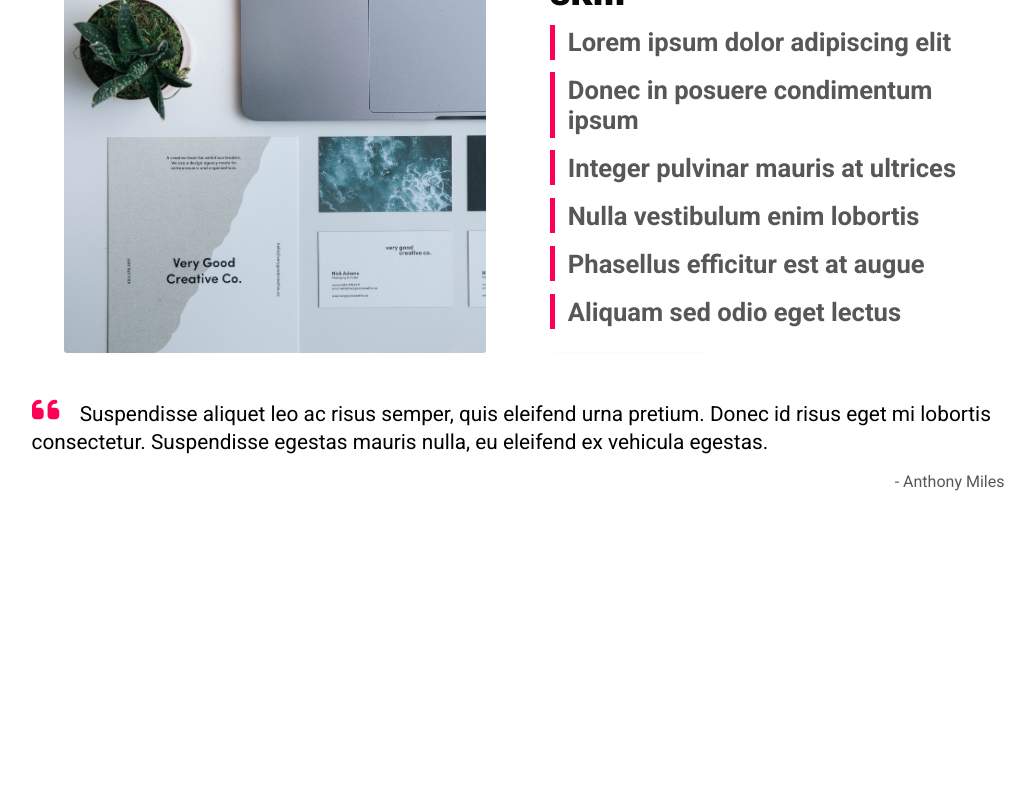
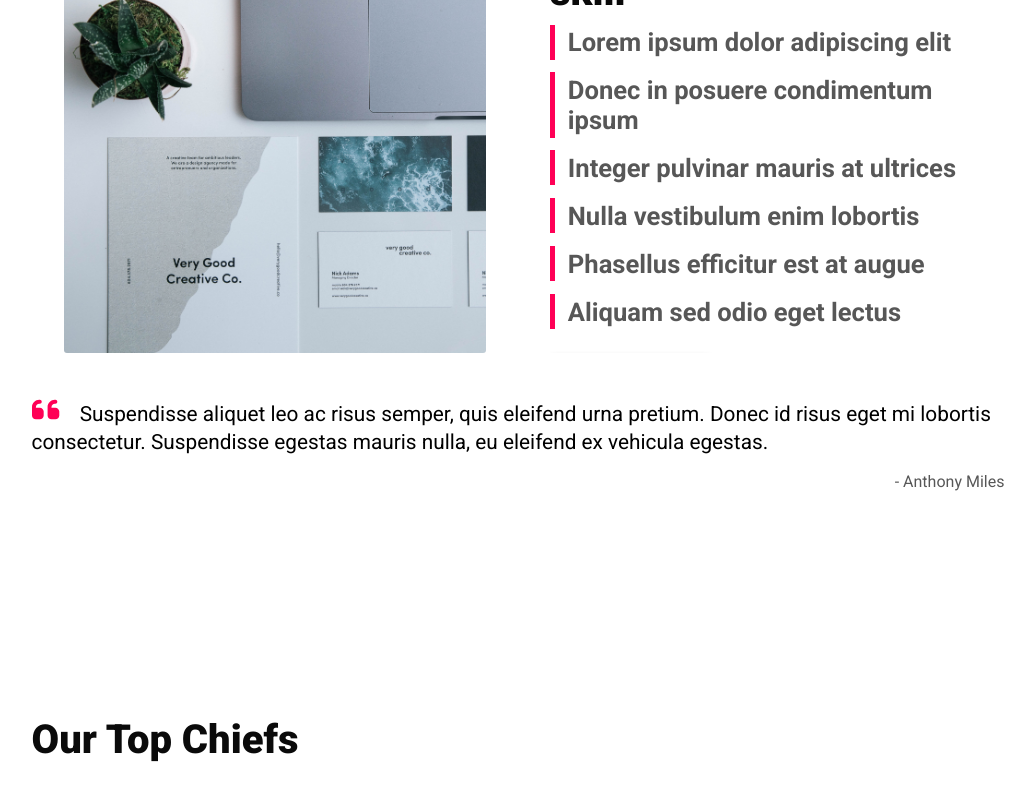
Before and after one commit to NataEn/home_appliances_app, a React (Create React App) app: page / in a window 1280 px wide. Shown: the part 640-1440 px from the top of the page, without its empty margins (122-1157 px from the left). Before the commit the page ends 1207 px from the top, so only its background shows below. Built offline with nearby package versions, Linux system fonts and the light colour scheme.

Commit message:
top schiefs

```diff
--- a/package.json
+++ b/package.json
@@ -18,6 +18,7 @@
     "@types/react-dom": "^18.2.18",
     "i18next": "^23.7.11",
     "i18next-browser-languagedetector": "^7.2.0",
+    "i18next-http-backend": "^2.4.2",
     "react": "^18.2.0",
     "react-dom": "^18.2.0",
     "react-i18next": "^14.0.0",
--- a/src/i18n.tsx
+++ b/src/i18n.tsx
@@ -3,6 +3,8 @@ import { initReactI18next } from "react-i18next";
 import LanguageDetector  from "i18next-browser-languagedetector";
 import {resources} from "./internalization/index"
 import {detectionOptions as options} from "./internalization/langDetectionOptions"
+
+// TODO: load lang translations from json file from each component
 
   i18n
   .use(initReactI18next)
--- a/src/index.scss
+++ b/src/index.scss
@@ -11,3 +11,4 @@
 @import "./pages/homePage/components/Hero/Hero.scss";
 @import "./pages/homePage/components/ImproveSkills/ImproveSkills.scss";
 @import "./pages/homePage/components/Quote/Quote.scss";
+@import "./pages/homePage/components/Chiefs/Chiefs.scss";
--- a/src/pages/homePage/Home/Home.tsx
+++ b/src/pages/homePage/Home/Home.tsx
@@ -2,12 +2,14 @@ import React, { FC } from 'react'
 import Hero from '../components/Hero/Hero'
 import ImproveSkills from '../components/ImproveSkills/ImproveSkills'
 import Quote from '../components/Quote/Quote'
+import Chiefs from '../components/Chiefs/Chiefs'
 
 const Home :FC=()=>{
     return <div>
         <Hero/>
         <ImproveSkills/>
         <Quote/>
+        <Chiefs/>
     </div>
 }
 
--- /dev/null
+++ b/src/pages/homePage/components/Chiefs/Chiefs.scss
@@ -0,0 +1 @@
+.chiefs{}
--- /dev/null
+++ b/src/pages/homePage/components/Chiefs/Chiefs.tsx
@@ -0,0 +1,14 @@
+import React, { FC } from 'react'
+import Image from "../../../../components/Image/Image"
+import { useTranslation } from 'react-i18next';
+
+const Chiefs :FC=():JSX.Element=>{
+    const {t}=useTranslation()
+    return <div className='chiefs'>
+        <section>
+            <h1 className='title'>Our Top Chiefs</h1>
+            <div className='top-chiefs-cards'></div>
+        </section>
+    </div>
+}
+export default Chiefs
```
Also changed, not shown: 1 other file (tests, documents, lock files or other folders).
